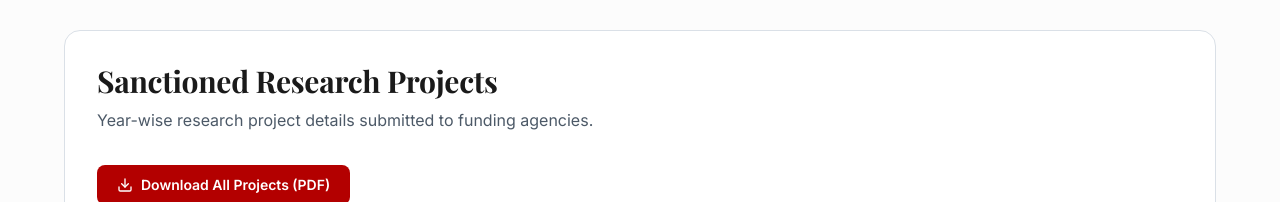
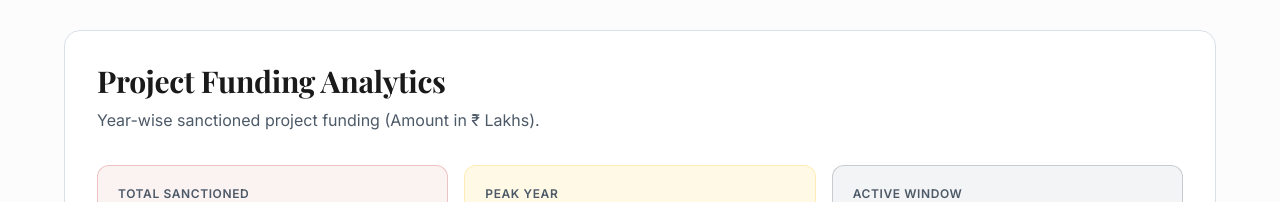
Before and after one commit to Ragupathi05/MITS-Design1, a React (Vite) app: page /#/research in a window 1280 px wide. Both pictures are taken after a click on the tab "Projects". Shown: the part 598-800 px from the top of the page. Built offline with nearby package versions, Linux system fonts and the light colour scheme; the HTML template or start-up script is replaced by a standard one.

Commit message:
Changes
Co-authored-by: Ragupathi05 <177852826+Ragupathi05@users.noreply.github.com>

```diff
--- a/src/pages/Research.tsx
+++ b/src/pages/Research.tsx
@@ -200,9 +200,34 @@ const OverviewSection = () => (
 /* ─── PROJECTS TAB ─── */
 const ProjectsSection = () => (
   <div className="space-y-8">
+    {/* Funding analytics */}
     <ScrollReveal>
       <div className="bg-card border border-border rounded-2xl p-6 md:p-8">
-        <SectionHeading title="Sanctioned Research Projects" subtitle="Year-wise research project details submitted to funding agencies." />
+        <SectionHeading title="Project Funding Analytics" subtitle="Year-wise sanctioned project funding (Amount in ₹ Lakhs)." />
+        <div className="grid sm:grid-cols-3 gap-4 mb-6">
+          <div className="bg-primary/5 border border-primary/20 rounded-xl p-5">
+            <p className="text-xs text-muted-foreground uppercase tracking-wider font-semibold">Total Sanctioned</p>
+            <p className="font-display text-3xl font-bold text-primary mt-1">₹18.44 Cr</p>
+            <p className="text-xs text-muted-foreground mt-1">Cumulative R&amp;D / seminar grants till date</p>
+          </div>
+          <div className="bg-accent/10 border border-accent/20 rounded-xl p-5">
+            <p className="text-xs text-muted-foreground uppercase tracking-wider font-semibold">Peak Year</p>
+            <p className="font-display text-3xl font-bold text-foreground mt-1">₹738.54 L</p>
+            <p className="text-xs text-muted-foreground mt-1">F.Y. 2016-17 — Largest single-year inflow</p>
+          </div>
+          <div className="bg-secondary/5 border border-secondary/20 rounded-xl p-5">
+            <p className="text-xs text-muted-foreground uppercase tracking-wider font-semibold">Active Window</p>
+            <p className="font-display text-3xl font-bold text-foreground mt-1">2013 – 2026</p>
+            <p className="text-xs text-muted-foreground mt-1">13 years of continuous sponsored research</p>
+          </div>
+        </div>
+        <BarChart data={projectFunding} unit="Amount in ₹ Lakhs" height={300} />
+      </div>
+    </ScrollReveal>
+
+    <ScrollReveal delay={0.05}>
+      <div className="bg-card border border-border rounded-2xl p-6 md:p-8">
+        <SectionHeading title="Sanctioned Research Projects" subtitle="Download year-wise funded project reports." />
         <a
           href={projectsData.sanctionedProjects.allProjectsLink}
           target="_blank"
```
